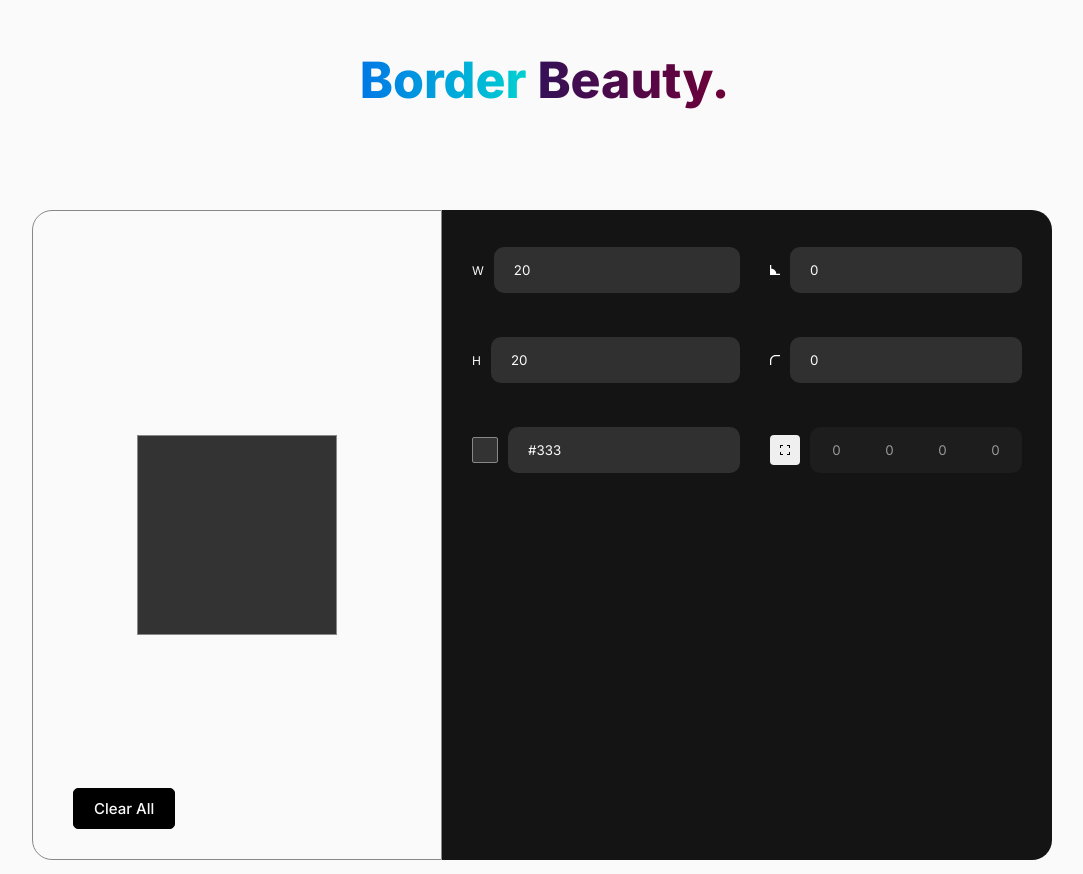
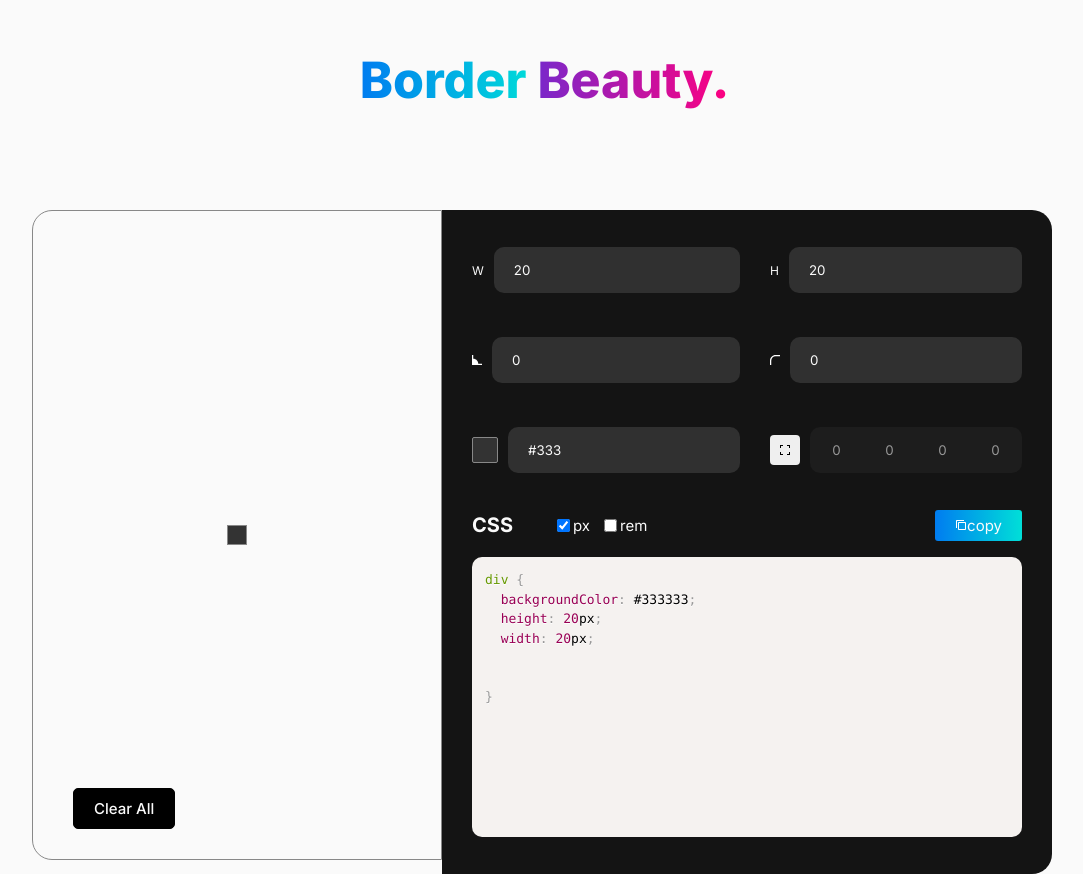
Before and after one commit to Marcos-An/border-beauty, a Next.js app: page / in a window 1280 px wide. Shown: the whole page, without its empty margins (98-1181 px from the left). Built offline with nearby package versions, Linux system fonts and the light colour scheme.

Commit message:
Add css code and unit

```diff
--- /dev/null
+++ b/src/Components/CssCode/cssCode.module.scss
@@ -0,0 +1,5 @@
+.cssCode {
+  border-radius: 1rem;
+  height: 28rem;
+  font-size: 1.3rem !important;
+}
--- /dev/null
+++ b/src/Components/CssCode/index.tsx
@@ -0,0 +1,78 @@
+import { Prism as SyntaxHighlighter } from 'react-syntax-highlighter';
+import styles from './cssCode.module.scss'
+import { useEffect, useState, useContext } from 'react'
+import { SquareContext } from '../../Contexts/SquareContext'
+
+export default function Component() {
+  const square = useContext(SquareContext)
+
+  const { height,
+    width,
+    borderRadius,
+    unit,
+    rotate,
+    leftTop,
+    rightTop,
+    rightBottom,
+    leftBottom,
+    allBordersIsActive,
+    backgroundColor } = square
+
+  const { r, g, b, a } = backgroundColor.rgb
+
+  function componentToHex(c: number) {
+    var hex = c.toString(16);
+    return hex.length == 1 ? "0" + hex : hex;
+  }
+  function rgbToHex(r: number, g: number, b: number) {
+    return "#" + componentToHex(r) + componentToHex(g) + componentToHex(b);
+  }
+
+  function borderRadiusToString() {
+    if (!allBordersIsActive) {
+      return `border-radius: ${borderRadius}${unit};`
+    }
+    return `border-radius: ${leftTop}${unit} ${rightTop}${unit} ${rightBottom}${unit} ${leftBottom}${unit};`
+  }
+
+  function heightToString() {
+    return `height: ${height}${unit};`
+  }
+
+  function widthToString() {
+    return `width: ${width}${unit};`
+  }
+  function rotateToString() {
+    return `transform: rotate(${rotate}deg)`
+  }
+
+  function backgroundColorToString() {
+    if (a === 1) {
+      return `backgroundColor: ${rgbToHex(r, g, b)};`
+    } else {
+      return `backgroundColor: rgb(${r}, ${g}, ${b}, ${a}};`
+    }
+  }
+
+
+  const [codeString, setCodeString] = useState<string>(``)
+
+  useEffect(() => {
+    setCodeString(
+      `div {
+  ${backgroundColorToString()}
+  ${height !== '0' ? heightToString() : ''}
+  ${width !== '0' ? widthToString() : ''}
+  ${borderRadius !== '0' ? borderRadiusToString() : ''}
+  ${rotate !== '0' ? rotateToString() : ''}
+}`
+    )
+    localStorage.setItem('codeString', codeString);
+  }, [square])
+
+  return (
+    <SyntaxHighlighter language="css" className={styles.cssCode}>
+      {codeString}
+    </SyntaxHighlighter>
+  );
+};
--- a/src/Components/Square/index.tsx
+++ b/src/Components/Square/index.tsx
@@ -3,47 +3,35 @@ import { useContext, useEffect } from 'react'
 import { SquareContext } from '../../Contexts/SquareContext'
 
 export default function square() {
-  const {
-    height,
+  const square = useContext(SquareContext)
+  const { height,
     width,
     borderRadius,
     rotate,
     leftTop,
     rightTop,
     rightBottom,
+    unit,
     leftBottom,
     allBordersIsActive,
-    backgroundColor
-  } = useContext(SquareContext)
+    backgroundColor } = square
 
-  const square = useContext(SquareContext)
-
-  function componentToHex(c: number) {
-    var hex = c.toString(16);
-    return hex.length == 1 ? "0" + hex : hex;
-  }
-
-  function rgbToHex(r: number, g: number, b: number) {
-    return "#" + componentToHex(r) + componentToHex(g) + componentToHex(b);
-  }
   useEffect(() => {
     const { r, g, b, a } = backgroundColor.rgb
 
     const squareNode = document.getElementById('square')
-    squareNode.style.setProperty('height', `${height}rem`)
-    squareNode.style.setProperty('width', `${width}rem`)
+    squareNode.style.setProperty('height', `${height}${unit}`)
+    squareNode.style.setProperty('width', `${width}${unit}`)
     if (allBordersIsActive) {
-      squareNode.style.setProperty('border-radius', `${leftTop}px ${rightTop}px ${rightBottom}px ${leftBottom}px`)
+      squareNode.style.setProperty('border-radius', `${leftTop}${unit} ${rightTop}${unit} ${rightBottom}${unit} ${leftBottom}${unit}`)
     } else {
-      squareNode.style.setProperty('border-radius', ` ${borderRadius}px`)
+      squareNode.style.setProperty('border-radius', ` ${borderRadius}${unit}`)
     }
     squareNode.style
       .setProperty("background-color", `rgb(${r}, ${g}, ${b}, ${a})`)
 
     squareNode.style.transform = `rotate(${rotate}deg)`
 
-
-    console.log(rgbToHex(r, g, b))
   }, [square])
 
   return (
--- a/src/Components/Svg/index.tsx
+++ b/src/Components/Svg/index.tsx
@@ -144,3 +144,44 @@ export const CloseSVG = () => {
     </span>
   );
 };
+
+export const CopySVG = () => {
+  return (
+    <span>
+      <svg
+        xmlns="http://www.w3.org/2000/svg"
+        x="0px"
+        y="0px"
+        width="12"
+        height="12"
+        viewBox="0 0 172 172"
+      >
+        <g fill="none"
+          stroke="none"
+          strokeWidth="1"
+          strokeLinecap="butt"
+          strokeLinejoin="miter"
+          strokeMiterlimit="10"
+          strokeDasharray=""
+          strokeDashoffset="0"
+          fontFamily="none"
+          fontWeight="none"
+          fontSize="none"
+          textAnchor="none"
+        >
+
+          <path
+            d="M0,172v-172h172v172z"
+            fill="none"
+          >
+          </path>
+          <g fill="#ffffff">
+            <path
+              d="M28.66667,14.33333c-7.91917,0 -14.33333,6.41417 -14.33333,14.33333v100.33333h14.33333v-100.33333h100.33333v-14.33333zM57.33333,43c-7.91917,0 -14.33333,6.41417 -14.33333,14.33333v86c0,7.91917 6.41417,14.33333 14.33333,14.33333h86c7.91917,0 14.33333,-6.41417 14.33333,-14.33333v-86c0,-7.91917 -6.41417,-14.33333 -14.33333,-14.33333zM57.33333,57.33333h86v86h-86z">
+            </path>
+          </g>
+        </g>
+      </svg>
+    </span>
+  );
+};
--- a/src/Contexts/SquareContext.tsx
+++ b/src/Contexts/SquareContext.tsx
@@ -12,11 +12,13 @@ type SquareContextData = {
   rightTop: string,
   rightBottom: string,
   backgroundColor: color,
+  unit: string,
   updateHeight: (height: string) => void,
   updateRotate: (rotate: string) => void,
   updateBorderRadius: (radius: string) => void,
   updateUniqueBorder: (radius: string, unique: string) => void,
   updateWidth: (width: string) => void,
+  changeUnit: (unit: string) => void,
   updateBackgroundColor: (color: color) => void,
   handleSetAllBordersIsActive: () => void,
   isEmpty: () => void,
@@ -42,6 +44,7 @@ type color = {
 
 export function SquareContextProvider({ children }: SquareContextProviderProps) {
 
+  const [unit, setUnit] = useState('px')
   const [height, setHeight] = useState('20')
   const [width, setWidth] = useState('20')
   const [borderRadius, setBorderRadius] = useState('0')
@@ -71,6 +74,10 @@ export function SquareContextProvider({ children }: SquareContextProviderProps)
     setLeftBottom('0')
     setRightTop('0')
     setRightBottom('0')
+  }
+
+  function changeUnit(unit: string) {
+    setUnit(unit)
   }
 
   function handleSetAllBordersIsActive() {
@@ -148,6 +155,7 @@ export function SquareContextProvider({ children }: SquareContextProviderProps)
       value={{
         height,
         width,
+        unit,
         borderRadius,
         rotate,
         allBordersIsActive,
@@ -162,6 +170,7 @@ export function SquareContextProvider({ children }: SquareContextProviderProps)
         handleSetAllBordersIsActive,
         updateUniqueBorder,
         updateBackgroundColor,
+        changeUnit,
         updateWidth,
         isEmpty,
         clear
--- a/src/pages/home.module.scss
+++ b/src/pages/home.module.scss
@@ -38,14 +38,51 @@
     }
   }
 
+  .boarOptionsCode {
+    border-radius: 0rem 2rem 2rem 0rem;
+    background-color: var(--color-options);
+    padding: 3rem;
+
+    .cssCode {
+      .copyWrapper {
+        display: flex;
+        align-items: center;
+        margin-top: 2rem;
+        h1 {
+          margin-right: 3rem;
+        }
+        .checkbox {
+          display: flex;
+          align-items: center;
+          justify-content: center;
+          font-size: 1.5rem;
+          margin-left: 1rem;
+        }
+        .copyClipBoard {
+          margin-left: auto;
+          padding: 0.6rem 2rem;
+          border-radius: 0.3rem;
+          border: none;
+          font-size: 1.5rem;
+          color: var(--white);
+          background-image: linear-gradient(90deg, #007cf0, #00dfd8);
+
+          &:hover {
+            filter: brightness(0.9);
+          }
+          &:active {
+            transform: scale(0.9);
+          }
+        }
+      }
+    }
+  }
   .options {
     display: grid;
     grid-template-columns: repeat(2, 1fr);
     grid-auto-rows: 60px 60px;
-    border-radius: 0rem 2rem 2rem 0rem;
-    background-color: var(--color-options);
+    border-radius: 0rem 2rem 0rem 0rem;
     grid-gap: 3rem;
-    padding: 3rem;
 
     span {
       font-size: 1.2rem;
--- a/src/pages/index.tsx
+++ b/src/pages/index.tsx
@@ -2,9 +2,17 @@ import styles from './home.module.scss';
 import { useContext, useEffect, useState } from 'react'
 import { SquareContext } from '../Contexts/SquareContext'
 import Square from '../Components/Square'
-import { LeftTopSVG, AngleSVG } from '../Components/Svg'
+import { LeftTopSVG, AngleSVG, CopySVG } from '../Components/Svg'
 import AllBorders from '../Components/AllBorders'
 import ColorPicker from '../Components/ColorPicker'
+import CssCode from '../Components/CssCode'
+
+
+
+interface option {
+  value: string,
+  isChecked: boolean
+}
 
 export default function Home() {
   const {
@@ -17,6 +25,7 @@ export default function Home() {
     updateHeight,
     updateRotate,
     updateBorderRadius,
+    changeUnit,
     updateWidth,
     isEmpty,
     clear
@@ -24,6 +33,11 @@ export default function Home() {
 
   const [isOpenColorPicker, setIsOpenColorPicker] = useState<boolean>(false)
   const [color, setColor] = useState<string>('')
+  const [options, setOptions] = useState<option[]>([
+    { value: 'px', isChecked: true },
+    { value: 'rem', isChecked: false },
+  ])
+
 
   useEffect(() => {
     const { r, g, b, a } = backgroundColor.rgb
@@ -39,6 +53,22 @@ export default function Home() {
     setIsOpenColorPicker(!isOpenColorPicker)
   }
 
+  function handleCheck(props: option) {
+    const newOptions = options
+
+    newOptions.forEach(option => {
+      if (option === props) {
+        option.isChecked = true
+      } else option.isChecked = false
+    })
+
+    changeUnit(props.value)
+    setOptions([...newOptions])
+  }
+
+  function copyToClipboard() {
+
+  }
   return (
     <div className={styles.wrapper}>
       <div className={styles.interective_container}>
@@ -48,6 +78,8 @@ export default function Home() {
             Clear All
           </button>
         </div>
+
+        <div className={styles.boarOptionsCode}>
           <div className={styles.options}>
             <div className={styles.option}>
               <span>W</span>
@@ -60,22 +92,22 @@ export default function Home() {
               />
             </div>
             <div className={styles.option}>
+              <span>H</span>
+              <input
+                value={height}
+                min="1"
+                onBlur={() => isEmpty()}
+                onChange={({ target }) => updateHeight(target.value)}
+                type="number"
+              />
+            </div>
+            <div className={styles.option}>
               <AngleSVG />
               <input
                 value={rotate}
                 min="-360"
                 onBlur={() => isEmpty()}
                 onChange={({ target }) => updateRotate(target.value)}
-              type="number"
-            />
-          </div>
-          <div className={styles.option}>
-            <span>H</span>
-            <input
-              value={height}
-              min="1"
-              onBlur={() => isEmpty()}
-              onChange={({ target }) => updateHeight(target.value)}
                 type="number"
               />
             </div>
@@ -104,7 +136,29 @@ export default function Home() {
               <AllBorders />
             </div>
           </div>
+          <div className={styles.cssCode}>
+            <div className={styles.copyWrapper}>
+              <h1>CSS</h1>
+              {options.map((option, index) => (
+                <div key={index} className={styles.checkbox}>
+                  <input
+                    type="checkbox"
+                    value={option.value}
+                    checked={option.isChecked}
+                    onChange={() => handleCheck(option)}
+                  />
+                  <span>{option.value}</span>
                 </div>
-    </div >
+              ))}
+              <button type="button" className={styles.copyClipBoard} onClick={() => copyToClipboard()}>
+                <CopySVG />
+                copy
+              </button>
+            </div>
+            <CssCode />
+          </div>
+        </div>
+      </div>
+    </div>
   )
 }
```
Lines whose indentation alone changed are shown as unchanged.
